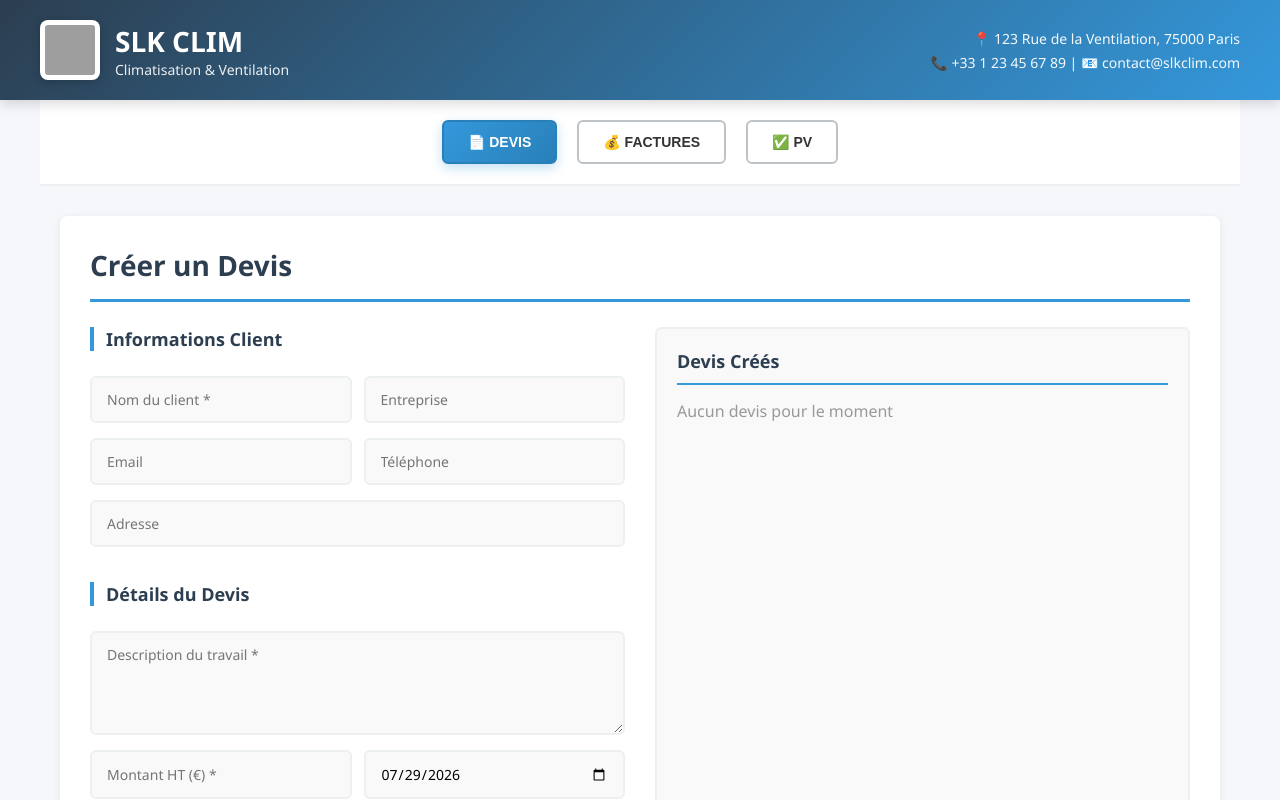
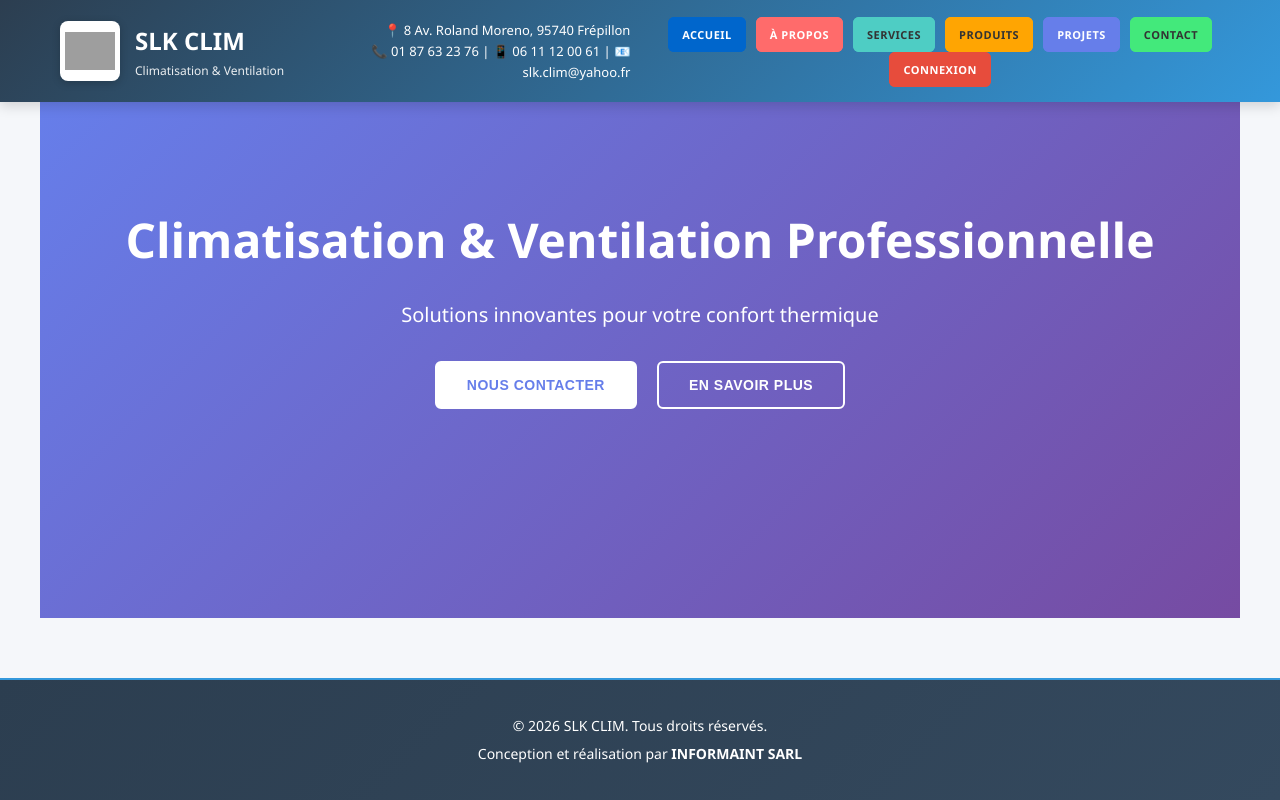
Before and after one commit to dragoumera/slk-manager-frontend, a React (Vite) app: page / in a window 1280 px wide. Shown: the top 800 px of the page. Built offline with nearby package versions, Linux system fonts and the light colour scheme; grey boxes are pictures that could not be loaded.

Commit message:
Update main.jsx

```diff
--- a/src/main.jsx
+++ b/src/main.jsx
@@ -1,9 +1,9 @@
 import React from "react";
 import ReactDOM from "react-dom/client";
-import SLKManagerPrototype from "./SLKManager.jsx";
+import App from "./App.jsx";
 
 ReactDOM.createRoot(document.getElementById("root")).render(
   <React.StrictMode>
-    <SLKManagerPrototype />
+  <App />
   </React.StrictMode>
 );
```
